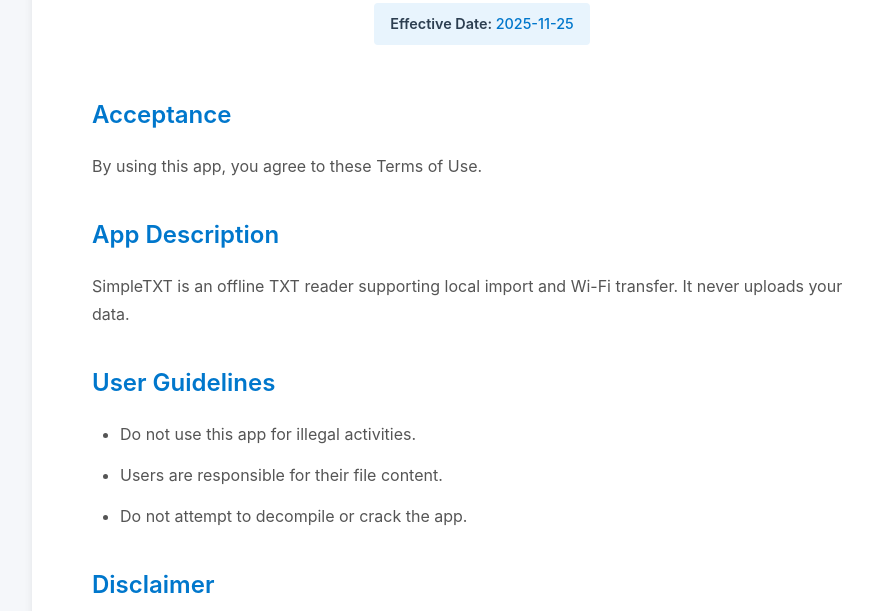
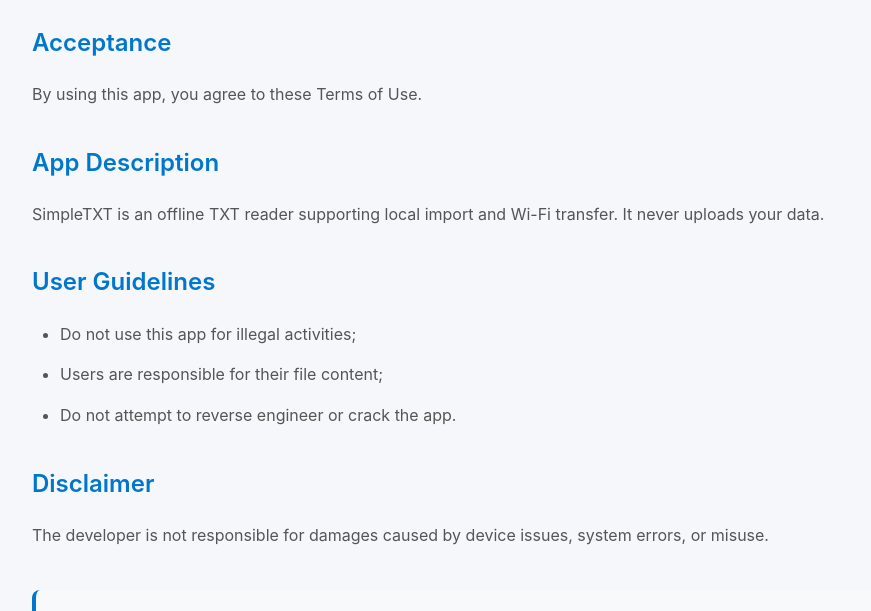
Before and after one commit to candice2cc/public-sites, a plain HTML site: page simpletxt-site/terms.html in a window 1280 px wide. Shown: the part 159-770 px from the top of the page, without its empty margins (158-1029 px from the left). Drawn offline with Linux system fonts and the light colour scheme.

Commit message:
feat: 中英文

```diff
--- a/simpletxt-site/terms.html
+++ b/simpletxt-site/terms.html
@@ -21,16 +21,12 @@
       color: #2c3e50;
       background: #f5f7fa;
       min-height: 100vh;
-      padding: 40px 20px;
+      padding: 16px;
     }
 
     .container {
       max-width: 900px;
       margin: 0 auto;
-      background: #ffffff;
-      padding: 48px 60px;
-      border-radius: 8px;
-      box-shadow: 0 2px 8px rgba(0, 0, 0, 0.08);
     }
 
     h1 {
@@ -134,12 +130,12 @@
 
     <h2><span class="zh">使用规范</span><span class="en">User Guidelines</span></h2>
     <ul>
-      <li class="zh">不得利用本应用从事违法行为。</li>
-      <li class="en">Do not use this app for illegal activities.</li>
-      <li class="zh">用户对其文件内容负责。</li>
-      <li class="en">Users are responsible for their file content.</li>
+      <li class="zh">不得利用本应用从事违法行为；</li>
+      <li class="en">Do not use this app for illegal activities;</li>
+      <li class="zh">用户对其文件内容负责；</li>
+      <li class="en">Users are responsible for their file content;</li>
       <li class="zh">不得尝试反编译或破解应用。</li>
-      <li class="en">Do not attempt to decompile or crack the app.</li>
+      <li class="en">Do not attempt to reverse engineer or crack the app.</li>
     </ul>
 
     <h2><span class="zh">免责声明</span><span class="en">Disclaimer</span></h2>
```
